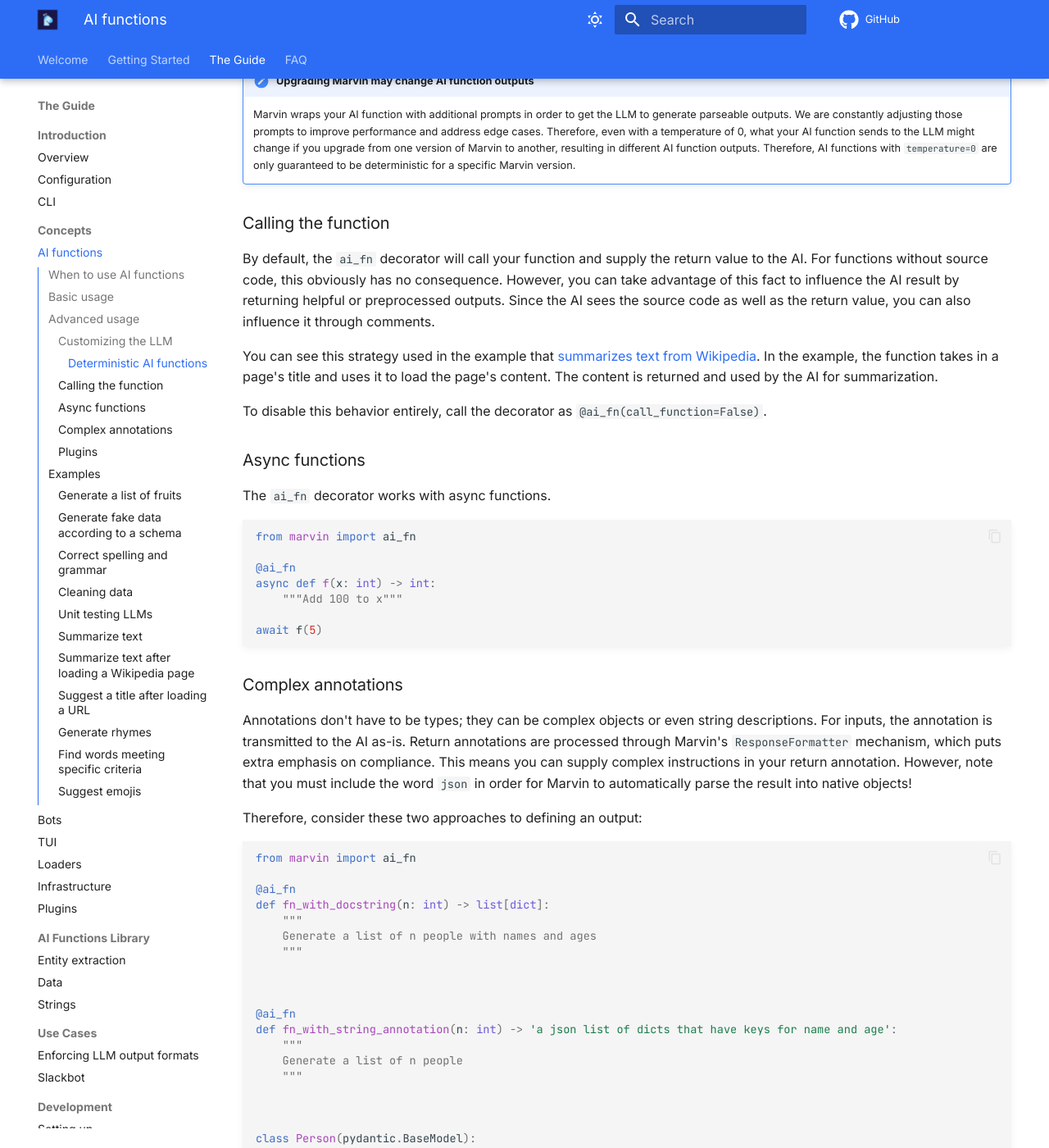
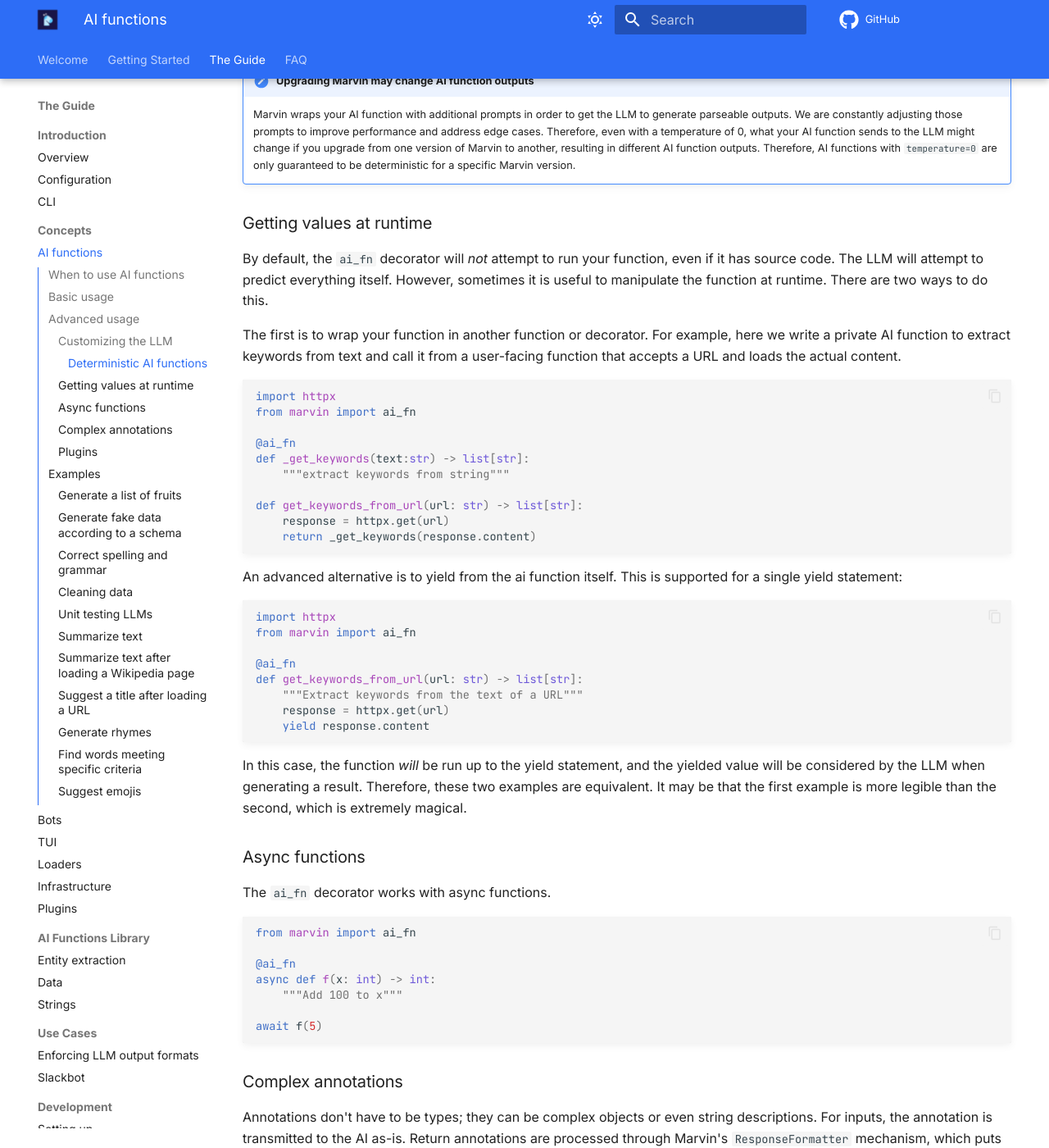
Before and after one commit to PrefectHQ/marvin, an MkDocs documentation site: the page built from docs/guide/concepts/ai_functions.md, in a window 1280 px wide and 1400 px high, scrolled down 3629 px. Shown: the whole window at 82% size. Built offline with MkDocs 1.6.1 and Material for MkDocs 9.7.7, drawn with Linux system fonts in a browser that asks for light colours; comment, search, counter and statistics services are not loaded; some of the changed text lies outside the part shown.

Commit message:
Add yields

````diff
--- a/docs/guide/concepts/ai_functions.md
+++ b/docs/guide/concepts/ai_functions.md
@@ -108,12 +108,40 @@
 
 !!! note "Upgrading Marvin may change AI function outputs"
     Marvin wraps your AI function with additional prompts in order to get the LLM to generate parseable outputs. We are constantly adjusting those prompts to improve performance and address edge cases. Therefore, even with a temperature of 0, what your AI function sends to the LLM might change if you upgrade from one version of Marvin to another, resulting in different AI function outputs. Therefore, AI functions with `temperature=0` are only guaranteed to be deterministic for a specific Marvin version.
-### Calling the function
-By default, the `ai_fn` decorator will call your function and supply the return value to the AI. For functions without source code, this obviously has no consequence. However, you can take advantage of this fact to influence the AI result by returning helpful or preprocessed outputs. Since the AI sees the source code as well as the return value, you can also influence it through comments.
 
-You can see this strategy used in the example that [summarizes text from Wikipedia](#summarize-text-from-wikipedia). In the example, the function takes in a page's title and uses it to load the page's content. The content is returned and used by the AI for summarization.
+### Getting values at runtime
+By default, the `ai_fn` decorator will *not* attempt to run your function, even if it has source code. The LLM will attempt to predict everything itself. However, sometimes it is useful to manipulate the function at runtime. There are two ways to do this.
 
-To disable this behavior entirely, call the decorator as `@ai_fn(call_function=False)`.
+The first is to wrap your function in another function or decorator. For example, here we write a private AI function to extract keywords from text and call it from a user-facing function that accepts a URL and loads the actual content.
+
+```python
+import httpx
+from marvin import ai_fn
+
+@ai_fn
+def _get_keywords(text:str) -> list[str]:
+    """extract keywords from string"""
+
+def get_keywords_from_url(url: str) -> list[str]:
+    response = httpx.get(url)
+    return _get_keywords(response.content)
+```
+
+An advanced alternative is to yield from the ai function itself. This is supported for a single yield statement:
+
+```python
+import httpx
+from marvin import ai_fn
+
+@ai_fn
+def get_keywords_from_url(url: str) -> list[str]:
+    """Extract keywords from the text of a URL"""
+    response = httpx.get(url)
+    yield response.content
+```
+
+In this case, the function *will* be run up to the yield statement, and the yielded value will be considered by the LLM when generating a result. Therefore, these two examples are equivalent. It may be that the first example is more legible than the second, which is extremely magical.
+
 
 ### Async functions
 The `ai_fn` decorator works with async functions.
@@ -284,7 +312,7 @@
     page = wikipedia.page(title)
 
     # the content to summarize
-    return page.content
+    yield page.content
 
 
 summarize_from_wikipedia(title='large language model')
@@ -316,7 +344,7 @@
     response = httpx.get(url)
 
     # return the url contents
-    return marvin.utilities.strings.html_to_content(response.content)
+    yield marvin.utilities.strings.html_to_content(response.content)
 
 
 suggest_title(url="https://techcrunch.com/2023/03/14/openai-releases-gpt-4-ai-that-it-claims-is-state-of-the-art/")
````
Also changed, not shown: 4 other files.
